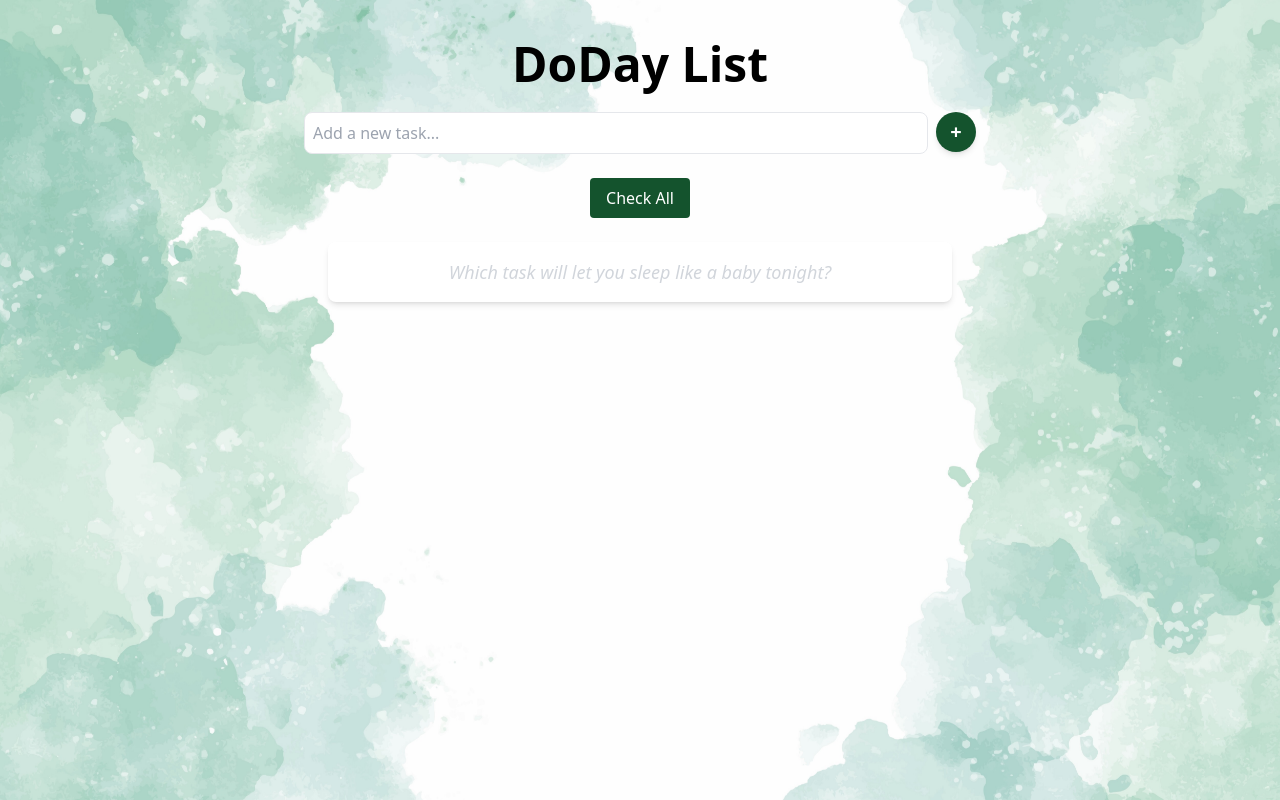
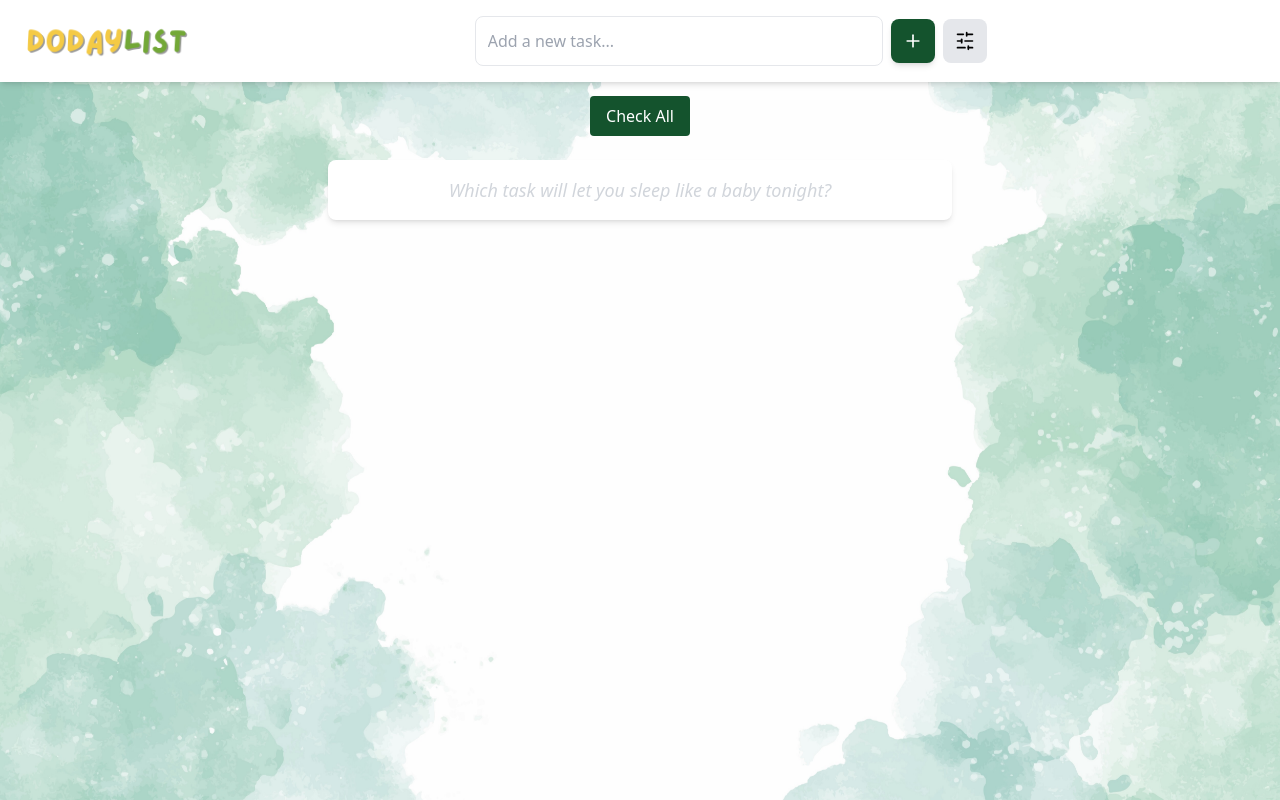
Before and after one commit to EvaBytes/DoDay, a React (Vite) app: page / in a window 1280 px wide. Built offline with nearby package versions, Linux system fonts and the light colour scheme.

Commit message:
Navbar Added

```diff
--- a/package.json
+++ b/package.json
@@ -10,6 +10,7 @@
     "preview": "vite preview"
   },
   "dependencies": {
+    "lucide-react": "^0.482.0",
     "react": "^18.3.1",
     "react-dom": "^18.3.1"
   },
--- a/src/App.jsx
+++ b/src/App.jsx
@@ -1,10 +1,13 @@
 import React, { useState } from 'react';
+import { SlidersHorizontal, Plus} from 'lucide-react';
 import ChecklistItem from './components/ChecklistItem';
 
 function App() {
   const [checklist, setChecklist] = useState([]);
   const [newItem, setNewItem] = useState('');
   const [allChecked, setAllChecked] = useState(false);
+  const [currentFilter, setCurrentFilter] = useState('All');
+  const [filterDropdownOpen, setFilterDropdownOpen] = useState(false);
 
   const addItem = () => {
     if (newItem.trim()) {
@@ -30,54 +33,80 @@ function App() {
     setAllChecked(!allChecked);
   };
 
+  const filteredChecklist = checklist.filter((item) => {
+    if (currentFilter === 'Active') return !item.checked;
+    if (currentFilter === 'Completed') return item.checked;
+    return true;
+  });
+
   return (
     <div className="relative min-h-screen">
       <div
         className="fixed top-0 left-0 w-full h-full bg-cover bg-center -z-10"
-        style={{
-          backgroundImage: "url('/Background.jpg')",
-        }}
+        style={{ backgroundImage: "url('/Background.jpg')" }}
       ></div>
 
-      <div className="container mx-auto text-center relative z-10 p-4">
-        <h1 className="text-3xl custom-md:text-5xl font-bold my-6 text-black">
-          DoDay List
-        </h1>
-
-        <div className="flex flex-col custom-md:flex-row justify-center mb-6">
+      <nav className="fixed top-0 left-0 w-full bg-white shadow-md z-20 p-4 flex justify-between items-center">
+        <img src="/public/Logo.png" alt="DoDay List Logo" className="h-10" />
+        <div className="flex items-center gap-2 w-full max-w-lg mx-auto">
           <input
             type="text"
             value={newItem}
             onChange={(e) => setNewItem(e.target.value)}
             onKeyDown={(e) => e.key === 'Enter' && addItem()}
             placeholder="Add a new task..."
-            className="border rounded-lg p-2 w-full custom-md:w-1/2 custom-md:max-xl focus:outline-none focus:ring-2 focus:ring-green-900 mb-2 custom-md:mb-0 custom-md:mr-2"
+            className="border rounded-lg p-3 w-full focus:outline-none focus:ring-2 focus:ring-green-900"
           />
-
           <button
             onClick={addItem}
-            className="bg-green-900 text-white w-10 h-10 flex items-center justify-center rounded-full hover:bg-green-700 shadow-md mx-auto custom-md:mx-0"
+            className="bg-green-900 text-white p-3 rounded-lg hover:bg-green-700 shadow-md"
+            aria-label="Add new task"
           >
-            <span className="text-xl font-bold leading-none">+</span>
+            <Plus size={20} />
           </button>
+          <div className="relative">
+            <button
+              onClick={() => setFilterDropdownOpen(!filterDropdownOpen)}
+              className="p-3 bg-gray-200 rounded-lg hover:bg-gray-300"
+              aria-label="Filter tasks"
+            >
+              <SlidersHorizontal size={20} />
+            </button>
+            {filterDropdownOpen && (
+              <div className="absolute right-0 mt-2 bg-white border rounded shadow-lg">
+                {['All', 'Active', 'Completed'].map((filter) => (
+                  <button
+                    key={filter}
+                    onClick={() => {
+                      setCurrentFilter(filter);
+                      setFilterDropdownOpen(false);
+                    }}
+                    className={`block px-4 py-2 text-sm w-full text-left hover:bg-gray-100 ${
+                      currentFilter === filter ? 'font-bold' : ''
+                    }`}
+                  >
+                    {filter}
+                  </button>
+                ))}
               </div>
+            )}
+          </div>
+        </div>
+      </nav>
 
+      <div className="container mx-auto text-center relative z-10 p-4 pt-24">
         <button
           onClick={checkAllItems}
           className={`py-2 px-4 rounded mb-6 hover:opacity-90 ${
-          allChecked
-          ? 'bg-purple-700 text-white'
-          : 'bg-green-900 text-white'
+            allChecked ? 'bg-purple-700 text-white' : 'bg-green-900 text-white'
           }`}
         >
           {allChecked ? 'Uncheck All' : 'Check All'}
         </button>
 
-
         <ul className="bg-white shadow-md rounded-lg w-full custom-md:w-1/2 mx-auto p-4">
-
-        {checklist.length > 0 ? (
-          checklist.map((item, index) => (
+          {filteredChecklist.length > 0 ? (
+            filteredChecklist.map((item, index) => (
               <ChecklistItem
                 key={index}
                 item={item}
--- a/src/components/ChecklistItem.jsx
+++ b/src/components/ChecklistItem.jsx
@@ -1,16 +1,16 @@
 import React from 'react';
+import { Pencil, Trash2 } from 'lucide-react';
 
-function ChecklistItem({ item, onDelete, onToggle }) {
+function ChecklistItem({ item, onDelete, onToggle, onEdit }) {
     return (
-    <li className="flex items-center justify-between p-2 border-b last:border-b-0">
+        <li className="flex items-center justify-between p-2 border-b last:border-b-0 transition-all duration-200">
             <div className="flex items-center">
                 <input
                     type="checkbox"
                     checked={item.checked}
                     onChange={onToggle}
-            className="mr-3 w-5 h-5 accent-green-200"
+                    className="mr-3 w-5 h-5 accent-green-600 cursor-pointer"
                 />
-
                 <span
                     className={`text-gray-700 ${
                         item.checked ? 'line-through text-gray-400' : ''
@@ -20,13 +20,23 @@ function ChecklistItem({ item, onDelete, onToggle }) {
                 </span>
             </div>
 
-        <button onClick={onDelete} className="hover:opacity-80">
-            <img
-            src="/trash-icon.png"
-            alt="Delete"
-            className="w-6 h-6"
-        />
+            <div className="flex space-x-2">
+                <button
+                    onClick={onEdit}
+                    className="p-2 bg-blue-500 rounded-full hover:bg-blue-600 transition shadow-md active:scale-95"
+                    aria-label="Edit task"
+                >
+                    <Pencil size={18} color="#fff" />
                 </button>
+
+                <button
+                    onClick={onDelete}
+                    className="p-2 bg-red-500 rounded-full hover:bg-red-600 transition shadow-md active:scale-95"
+                    aria-label="Delete task"
+                >
+                    <Trash2 size={18} color="#fff" />
+                </button>
+            </div>
         </li>
     );
 }
```
Also changed, not shown: public/Logo.png (added), 1 other file (tests, documents, lock files or other folders). Lines whose indentation alone changed are shown as unchanged.
